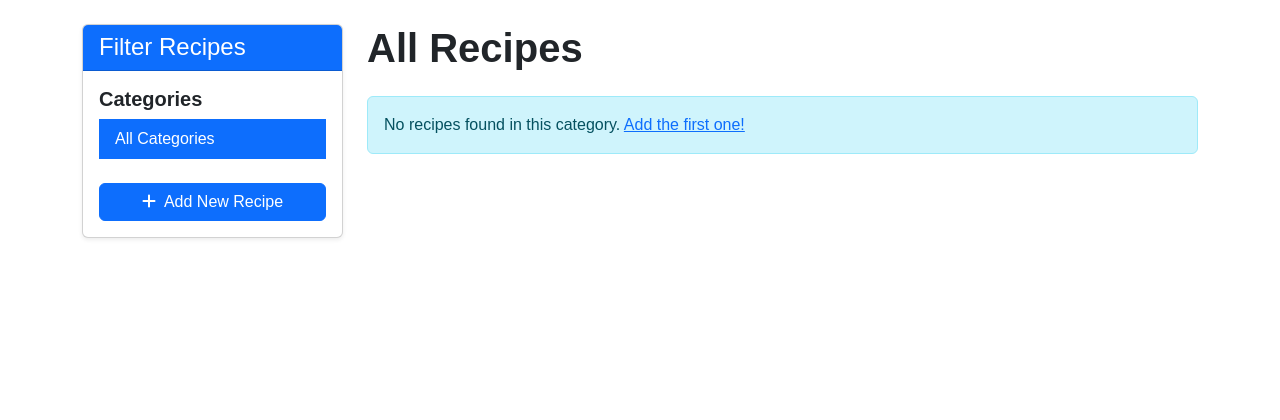
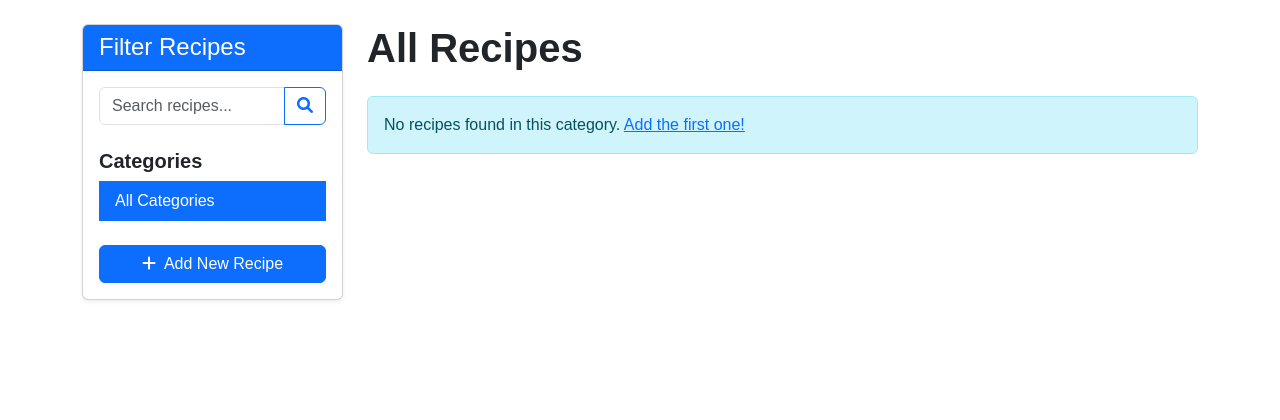
Before and after one commit to Joshkaki00/ACS-1220-Final-Project, a Flask app: page /recipes in a window 1280 px wide. Shown: the part 56-476 px from the top of the page. Run offline with Flask 3, Linux system fonts and the light colour scheme; the visitor is signed in with stand-in values (Sample User, id 1).

Commit message:
docstrings

```diff
--- a/app/templates/main/recipes.html
+++ b/app/templates/main/recipes.html
@@ -9,13 +9,27 @@
                 <h4 class="card-title mb-0">Filter Recipes</h4>
             </div>
             <div class="card-body">
+                <!-- Search Box -->
+                <form action="{{ url_for('main.all_recipes') }}" method="get" class="mb-4">
+                    <div class="input-group">
+                        <input type="text" class="form-control" placeholder="Search recipes..."
+                               name="search" value="{{ search_query or '' }}">
+                        <button class="btn btn-outline-primary" type="submit">
+                            <i class="fas fa-search"></i>
+                        </button>
+                    </div>
+                    {% if selected_category %}
+                    <input type="hidden" name="category" value="{{ selected_category }}">
+                    {% endif %}
+                </form>
+
                 <h5 class="fw-bold">Categories</h5>
                 <div class="list-group list-group-flush mb-4">
-                    <a href="{{ url_for('main.all_recipes') }}" class="list-group-item list-group-item-action {% if not selected_category %}active{% endif %}">
+                    <a href="{{ url_for('main.all_recipes', search=search_query) }}" class="list-group-item list-group-item-action {% if not selected_category %}active{% endif %}">
                         All Categories
                     </a>
                     {% for category in categories %}
-                        <a href="{{ url_for('main.all_recipes', category=category.id) }}"
+                        <a href="{{ url_for('main.all_recipes', category=category.id, search=search_query) }}"
                            class="list-group-item list-group-item-action {% if selected_category == category.id %}active{% endif %}">
                             {{ category.name }}
                         </a>
@@ -40,6 +54,10 @@
                 {{ categories|selectattr('id', 'equalto', selected_category)|first|attr('name') }} Recipes
             {% else %}
                 All Recipes
+            {% endif %}
+
+            {% if search_query %}
+            <small class="fs-5 text-muted d-block">Search results for: "{{ search_query }}"</small>
             {% endif %}
         </h1>
 
@@ -81,7 +99,7 @@
                         <!-- Previous page -->
                         {% if pagination.has_prev %}
                             <li class="page-item">
-                                <a class="page-link" href="{{ url_for('main.all_recipes', page=pagination.prev_num, category=selected_category) }}" aria-label="Previous">
+                                <a class="page-link" href="{{ url_for('main.all_recipes', page=pagination.prev_num, category=selected_category, search=search_query) }}" aria-label="Previous">
                                     <span aria-hidden="true">&laquo;</span>
                                 </a>
                             </li>
@@ -100,7 +118,7 @@
                                     </li>
                                 {% else %}
                                     <li class="page-item">
-                                        <a class="page-link" href="{{ url_for('main.all_recipes', page=page_num, category=selected_category) }}">
+                                        <a class="page-link" href="{{ url_for('main.all_recipes', page=page_num, category=selected_category, search=search_query) }}">
                                             {{ page_num }}
                                         </a>
                                     </li>
@@ -115,7 +133,7 @@
                         <!-- Next page -->
                         {% if pagination.has_next %}
                             <li class="page-item">
-                                <a class="page-link" href="{{ url_for('main.all_recipes', page=pagination.next_num, category=selected_category) }}" aria-label="Next">
+                                <a class="page-link" href="{{ url_for('main.all_recipes', page=pagination.next_num, category=selected_category, search=search_query) }}" aria-label="Next">
                                     <span aria-hidden="true">&raquo;</span>
                                 </a>
                             </li>
@@ -130,7 +148,12 @@
             {% endif %}
         {% else %}
             <div class="alert alert-info">
-                No recipes found in this category.
+                {% if search_query %}
+                    No recipes found matching "{{ search_query }}".
+                {% else %}
+                    No recipes found in this category.
+                {% endif %}
+
                 {% if current_user.is_authenticated %}
                     <a href="{{ url_for('main.new_recipe') }}">Add the first one!</a>
                 {% endif %}
```
